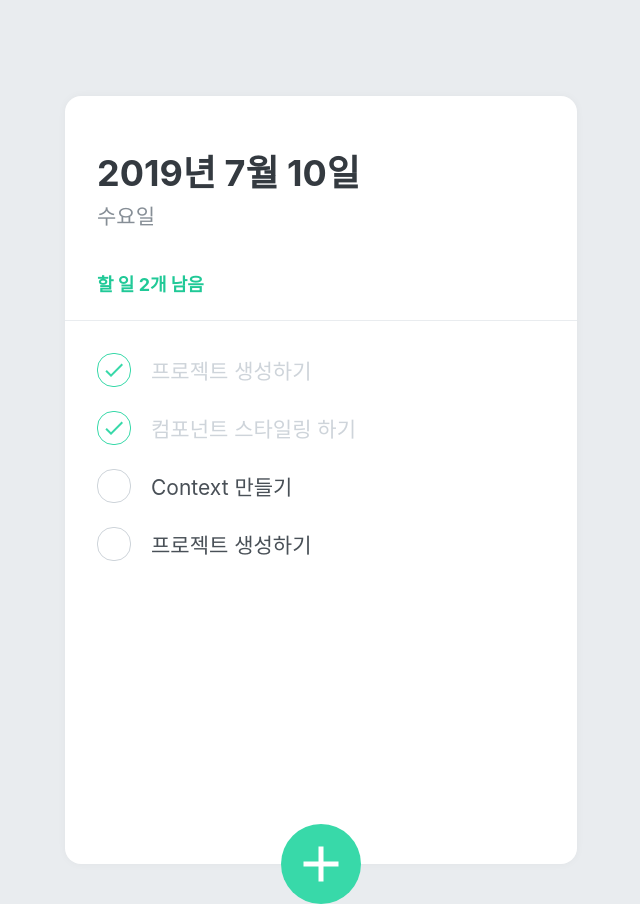
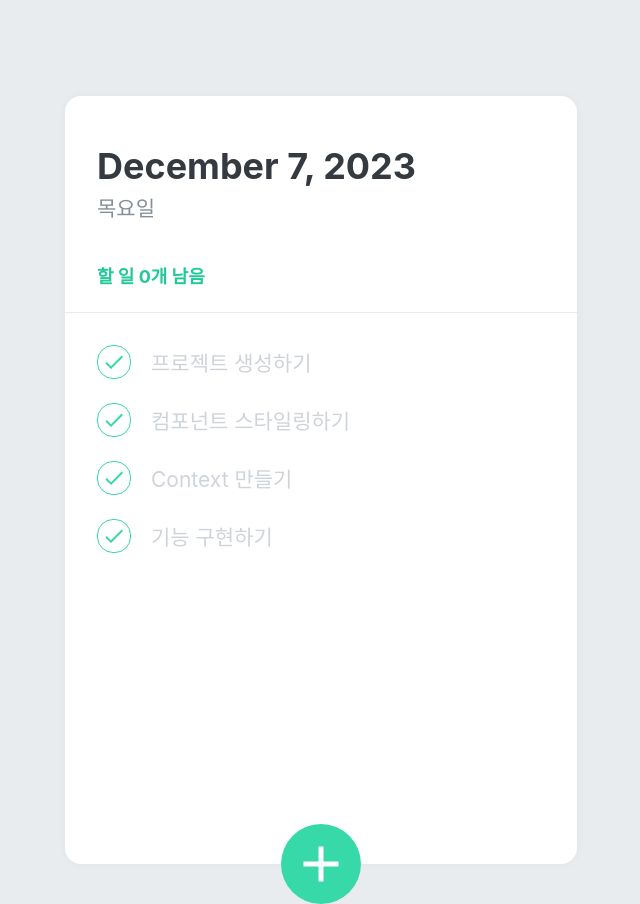
Before and after one commit to onpul/mashup-todolist, a React (Create React App) app: page / in a window 1280 px wide. Shown: the whole page, without its empty margins (319-959 px from the left). Built offline with nearby package versions, Linux system fonts and the light colour scheme.

Commit message:
[개인] 화면 기능 세팅 완료

```diff
--- a/src/App.js
+++ b/src/App.js
@@ -4,6 +4,7 @@ import TodoTemplate from './components/TodoTemplate';
 import TodoHead from './components/TodoHead';
 import TodoList from './components/TodoList';
 import TodoCreate from './components/TodoCreate';
+import { TodoProvider } from './TodoContext';
 
 // import logo from './logo.svg';
 // import './App.css';
@@ -16,14 +17,14 @@ const GlobalStyle = createGlobalStyle`
 
 function App() {
   return (
-      <>
+      <TodoProvider>
         <GlobalStyle />
         <TodoTemplate>
           <TodoHead />
           <TodoList />
           <TodoCreate />
         </TodoTemplate>
-      </>
+      </TodoProvider>
   );
 }
 
--- /dev/null
+++ b/src/TodoContext.js
@@ -0,0 +1,81 @@
+import React, { useReducer, createContext, useContext, useRef } from "react";
+
+const initialTodos = [
+    {
+        id: 1,
+        text: '프로젝트 생성하기',
+        done: 'true'
+    },
+    {
+        id: 2,
+        text: '컴포넌트 스타일링하기',
+        done: 'true'
+    },
+    {
+        id: 3,
+        text: 'Context 만들기',
+        done: 'false'
+    },
+    {
+        id: 4,
+        text: '기능 구현하기',
+        done: 'false'
+    }
+];
+
+function todoReducer(state, action) {
+    switch (action.type) {
+        case 'CREATE':
+            return state.concat(action.todo);
+        case 'TOGGLE':
+            return state.map(todo =>
+                todo.id === action.id ? { ...todo, done: !todo.done } : todo
+            );
+        case 'REMOVE':
+            return state.filter(todo => todo.id !== action.id);
+        default:
+            throw new Error(`Unhandled action type: ${action.type}`);
+    }
+}
+
+const TodoStateContext = createContext();
+const TodoDispatchContext = createContext();
+const TodoNextIdContext = createContext();
+
+export function TodoProvider({ children }) {
+    const [state, dispatch] = useReducer(todoReducer, initialTodos);
+    const nextId = useRef(5);
+    return (
+        <TodoStateContext.Provider value={state}>
+            <TodoDispatchContext.Provider value={dispatch}>
+                <TodoNextIdContext.Provider value={nextId}>
+                    {children}
+                </TodoNextIdContext.Provider>
+            </TodoDispatchContext.Provider>
+        </TodoStateContext.Provider>
+    );
+}
+
+export function useTodoState() {
+    const context = useContext(TodoStateContext);
+    if (!context) {
+        throw new Error('Cannot Find TodoProvider');
+    }
+    return context;
+}
+
+export function useTodoDispatch() {
+    const context =  useContext(TodoDispatchContext);
+    if (!context) {
+        throw new Error('Cannot find TodoProvider');
+    }
+    return context;
+}
+
+export function useTodoNextId() {
+    const context = useContext(TodoNextIdContext);
+    if (!context) {
+        throw new Error('Cannot find TodoProvider');
+    }
+    return context;
+}
--- a/src/components/TodoCreate.js
+++ b/src/components/TodoCreate.js
@@ -1,6 +1,7 @@
 import React, { useState } from "react";
 import styled, { css } from "styled-components";
 import { MdAdd } from 'react-icons/md';
+import { useTodoDispatch, useTodoNextId } from "../TodoContext";
 
 const CircleButton = styled.button`
     background: #38d9a9;
@@ -77,15 +78,39 @@ const Input = styled.input`
 
 function TodoCreate() {
     const [open, setOpen] = useState(false);
+    const [value, setValue] = useState('');
+
+    const dispatch = useTodoDispatch();
+    const nextId = useTodoNextId();
 
     const onToggle = () => setOpen(!open);
+    const onChange = e => setValue(e.target.value);
+    const onSubmit = e => {
+        e.preventDefault(); // 새로고침 방지
+        dispatch({
+            type: 'CREATE',
+            todo: {
+                id: nextId.current,
+                text: value,
+                done: false
+            }
+        });
+        setValue('');
+        setOpen(false);
+        nextId.current += 1;
+    }
 
     return (
         <>
             {open && (
                 <InsertFormPositioner>
-                    <InsertForm>
-                        <Input autoFocus placeholder="할 일을 입력 후, Enter 를 누르세요." />
+                    <InsertForm onSubmit={onSubmit}>
+                        <Input
+                            autoFocus
+                            placeholder="할 일을 입력 후, Enter 를 누르세요."
+                            onChange={onChange}
+                            value={value}
+                        />
                     </InsertForm>
                 </InsertFormPositioner>
             )}
@@ -96,4 +121,4 @@ function TodoCreate() {
     );
 }
 
-export default TodoCreate;
+export default React.memo(TodoCreate);
--- a/src/components/TodoHead.js
+++ b/src/components/TodoHead.js
@@ -1,5 +1,6 @@
 import React from "react";
 import styled from "styled-components";
+import { useTodoState } from '../TodoContext';
 
 const TodoHeadBlock = styled.div`
     padding-top: 48px;
@@ -26,11 +27,22 @@ const TodoHeadBlock = styled.div`
 `;
 
 function TodoHead() {
+    const todos = useTodoState();
+    const undoneTasks = todos.filter(todo => !todo.done);
+
+    const today = new Date();
+    const dateString = today.toLocaleDateString('to-KR', {
+        year: 'numeric',
+        month: 'long',
+        day: 'numeric'
+    });
+    const dayName = today.toLocaleDateString('ko-KR', { weekday: 'long' });
+
     return (
         <TodoHeadBlock>
-            <h1>2019년 7월 10일</h1>
-            <div className="day">수요일</div>
-            <div className="tasks-left">할 일 2개 남음</div>
+            <h1>{dateString}</h1>
+            <div className="day">{dayName}</div>
+            <div className="tasks-left">할 일 {undoneTasks.length}개 남음</div>
         </TodoHeadBlock>
     );
 }
--- a/src/components/TodoItem.js
+++ b/src/components/TodoItem.js
@@ -1,6 +1,7 @@
 import React from "react";
 import styled, { css } from "styled-components";
 import { MdDone, MdDelete } from 'react-icons/md';
+import { useTodoDispatch } from "../TodoContext";
 
 const Remove = styled.div`
     display: flex;
@@ -58,15 +59,21 @@ const Text = styled.div`
 `;
 
 function TodoItem({ id, done, text }) {
+    const dispatch = useTodoDispatch();
+    const onToggle = () => dispatch({ type: 'TOGGLE', id });
+    const onRemove = () => dispatch({ type: 'REMOVE', id });
+
     return (
         <TodoItemBlock>
-            <CheckCircle done={done}>{done && <MdDone />}</CheckCircle>
+            <CheckCircle done={done} onClick={onToggle}>
+                {done && <MdDone />}
+            </CheckCircle>
             <Text done={done}>{text}</Text>
-            <Remove>
+            <Remove onClick={onRemove}>
                 <MdDelete />
             </Remove>
         </TodoItemBlock>
     );
 }
 
-export default TodoItem;
+export default React.memo(TodoItem);
--- a/src/components/TodoList.js
+++ b/src/components/TodoList.js
@@ -1,6 +1,7 @@
 import React from "react";
 import styled from "styled-components";
 import TodoItem from "./TodoItem";
+import { useTodoState } from "../TodoContext";
 
 const TodoListBlock = styled.div`
     flex: 1;
@@ -11,12 +12,18 @@ const TodoListBlock = styled.div`
 `;
 
 function TodoList() {
+    const todos = useTodoState();
+
     return (
         <TodoListBlock>
-            <TodoItem text="프로젝트 생성하기" done={true} />
-            <TodoItem text="컴포넌트 스타일링 하기" done={true} />
-            <TodoItem text="Context 만들기" done={false} />
-            <TodoItem text="프로젝트 생성하기" done={false} />
+            {todos.map(todo => (
+                <TodoItem
+                    key={todo.id}
+                    id={todo.id}
+                    text={todo.text}
+                    done={todo.done}
+                />
+            ))}
         </TodoListBlock>
     );
 }
```
